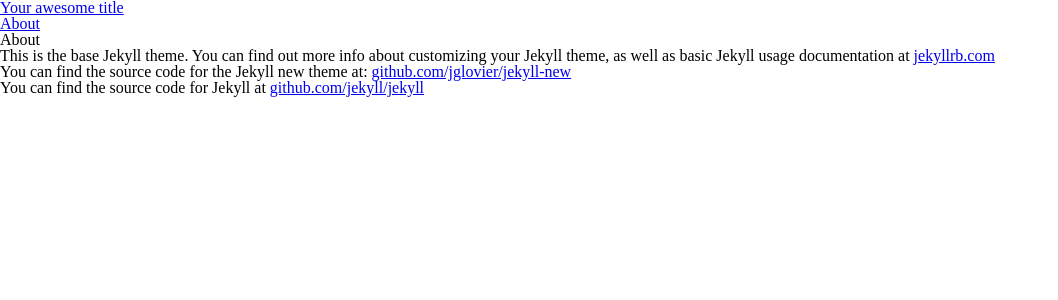
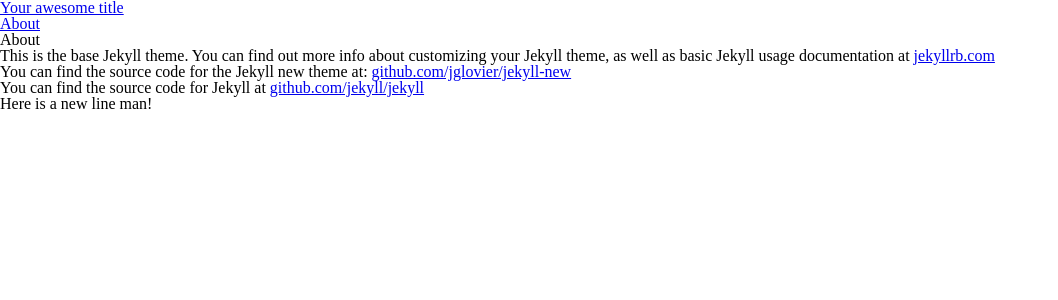
Before and after one commit to slwen/prose-docs, a Jekyll site: the page built from about.md, in a window 1280 px wide. Shown: the top 300 px of the page, without its empty margins (0-1058 px from the left). Built offline with Jekyll 4.4.1, drawn with Linux system fonts in a browser that asks for light colours.

Commit message:
Updated about.md

```diff
--- a/about.md
+++ b/about.md
@@ -9,3 +10,5 @@ This is the base Jekyll theme. You can find out more info about customizing your
 You can find the source code for the Jekyll new theme at: [github.com/jglovier/jekyll-new](https://github.com/jglovier/jekyll-new)
 
 You can find the source code for Jekyll at [github.com/jekyll/jekyll](https://github.com/jekyll/jekyll)
+
+Here is a new line man!
```
Also changed, not shown: other parts of about.md (+1 -0 lines).
